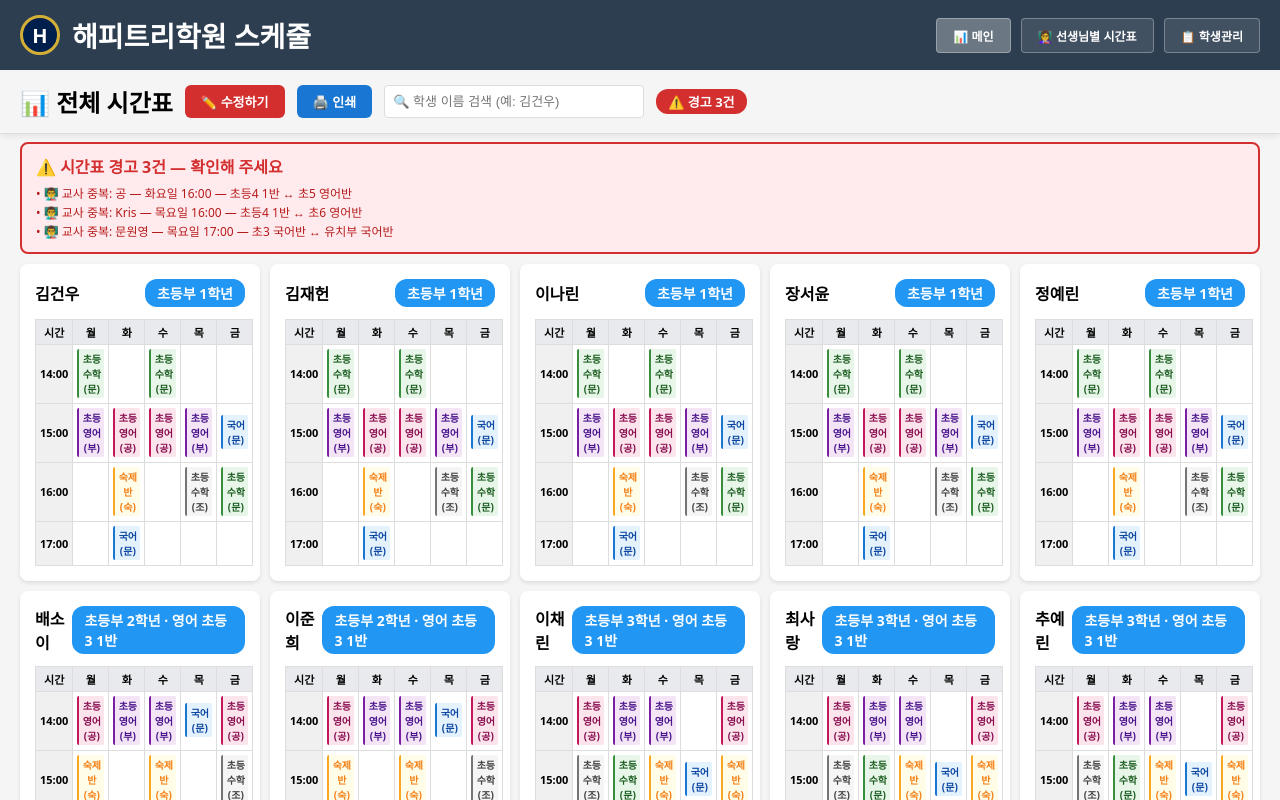
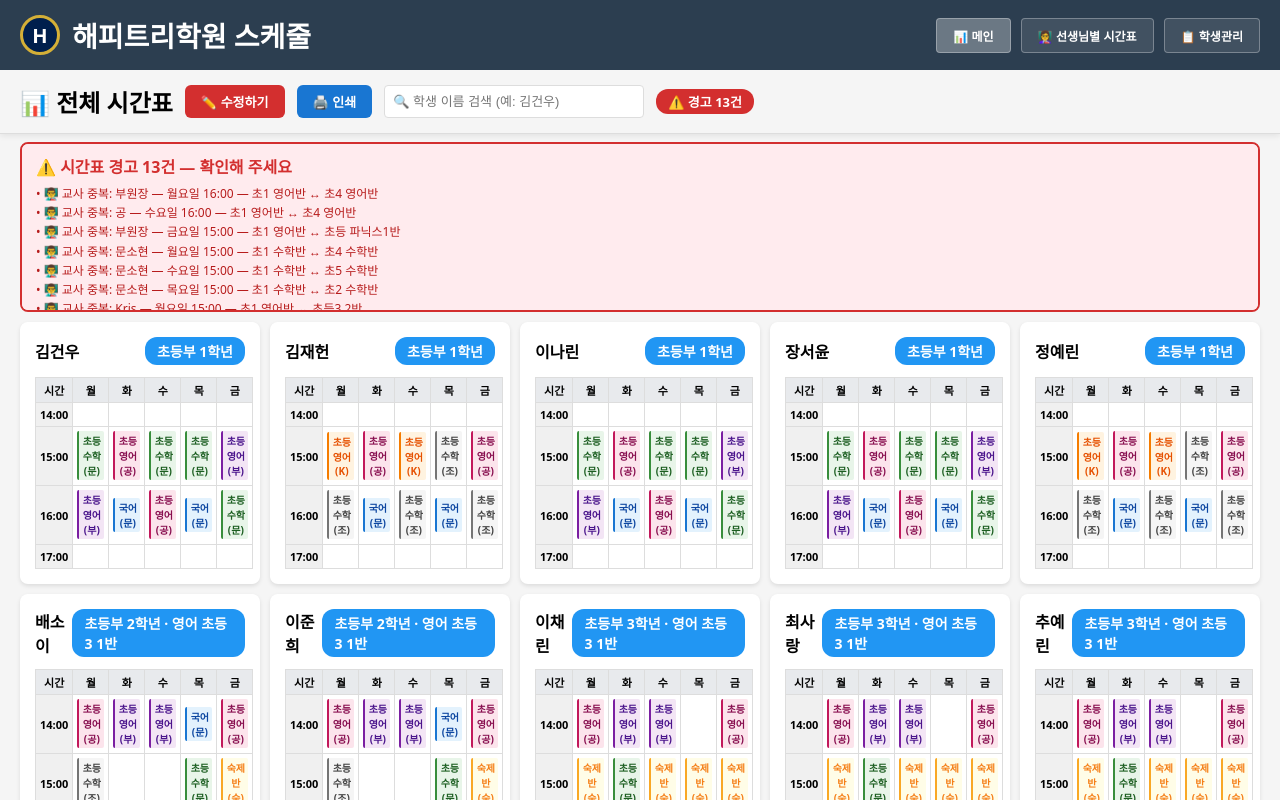
Before and after one commit to choiyoonmi/ht-schedule, a React (Vite) app: page / in a window 1280 px wide. Built offline with nearby package versions, Linux system fonts and the light colour scheme.

Commit message:
Restore existing timetable and split grade 1 math only

```diff
--- a/src/App.tsx
+++ b/src/App.tsx
@@ -214,20 +214,21 @@ function migrateScheduleCorrections(students: Student[]): Student[] {
       { teacherId: 'elem_eng_2', day: '금', hour: 14 },
     ],
     초등수학: [
-      { teacherId: 'elem_math_2', day: '월', hour: 15 },
-      { teacherId: 'elem_math_1', day: '월', hour: 16 },
       { teacherId: 'elem_math_1', day: '화', hour: 15 },
+      { teacherId: 'elem_math_1', day: '화', hour: 16 },
+      { teacherId: 'elem_math_2', day: '수', hour: 17 },
       { teacherId: 'elem_math_1', day: '목', hour: 16 },
       { teacherId: 'elem_math_2', day: '금', hour: 16 },
     ],
     국어: [
+      { teacherId: 'korean_1', day: '화', hour: 17 },
       { teacherId: 'korean_1', day: '수', hour: 16 },
-      { teacherId: 'korean_1', day: '목', hour: 15 },
     ],
     숙제반: [
-      { teacherId: '', day: '화', hour: 16 },
+      { teacherId: '', day: '월', hour: 15 },
+      { teacherId: '', day: '월', hour: 16 },
       { teacherId: '', day: '수', hour: 15 },
-      { teacherId: '', day: '목', hour: 17 },
+      { teacherId: '', day: '목', hour: 15 },
       { teacherId: '', day: '금', hour: 15 },
     ],
   });
@@ -243,24 +244,15 @@ function migrateScheduleCorrections(students: Student[]): Student[] {
   const grade3EnglishSchedules: Record<string, TeacherSelection[]> = {
     '초등3 2반': fiveDayEnglish(['elem_eng_1', 'elem_eng_3', 'elem_eng_1', 'elem_eng_2', 'elem_eng_2'], 15),
     '초등 파닉스1반': fiveDayEnglish(['elem_eng_2', 'elem_eng_1', 'elem_eng_3', 'elem_eng_1', 'elem_eng_3'], 15),
-    // 반 이름이 같으면 학년과 무관하게 같은 영어반이다.
-    // 초등4 1·2반은 실제 초4 동일반 시간에 합반하고, 3학년 하원 시간 안에 둔다.
     '초등4 1반': [
-      ...fiveDayEnglish(['elem_eng_1', 'elem_eng_2', 'elem_eng_1', 'elem_eng_2', 'elem_eng_1'], 16).slice(0, 3),
-      { teacherId: 'elem_eng_1', day: '목', hour: 16 },
+      ...fiveDayEnglish(['elem_eng_2', 'elem_eng_3', 'elem_eng_3', 'elem_eng_2', 'elem_eng_1'], 17).slice(0, 4),
       { teacherId: 'elem_eng_1', day: '금', hour: 16 },
     ],
-    '초등4 2반': [
-      { teacherId: 'elem_eng_3', day: '월', hour: 14 },
-      { teacherId: 'elem_eng_2', day: '화', hour: 14 },
-      { teacherId: 'elem_eng_2', day: '수', hour: 14 },
-      { teacherId: 'elem_eng_3', day: '목', hour: 17 },
-      { teacherId: 'elem_eng_1', day: '금', hour: 15 },
-    ],
+    '초등4 2반': fiveDayEnglish(['elem_eng_3', 'elem_eng_1', 'elem_eng_1', 'elem_eng_3', 'elem_eng_3'], 17),
     '초등 파닉스2반': [
-      { teacherId: 'elem_eng_1', day: '월', hour: 14 },
+      { teacherId: 'elem_eng_1', day: '월', hour: 16 },
       { teacherId: 'elem_eng_1', day: '화', hour: 14 },
-      { teacherId: 'elem_eng_1', day: '수', hour: 14 },
+      { teacherId: 'elem_eng_2', day: '수', hour: 17 },
       { teacherId: 'elem_eng_1', day: '목', hour: 17 },
       { teacherId: 'elem_eng_1', day: '금', hour: 14 },
     ],
@@ -297,87 +289,48 @@ function migrateScheduleCorrections(students: Student[]): Student[] {
         };
       }
       const englishSchedule = grade3EnglishSchedules[englishClass];
-      const isEnglish4Class = englishClass === '초등4 1반' || englishClass === '초등4 2반';
-      const isEnglish42 = englishClass === '초등4 2반';
-      const isPhonics2 = englishClass === '초등 파닉스2반';
-      const math: TeacherSelection[] = isEnglish42
-        ? [
-            { teacherId: 'elem_math_2', day: '월', hour: 15 },
-            { teacherId: 'elem_math_2', day: '화', hour: 15 },
-            { teacherId: 'elem_math_1', day: '수', hour: 16 },
-            { teacherId: 'elem_math_1', day: '목', hour: 15 },
-            { teacherId: 'elem_math_2', day: '금', hour: 14 },
-          ]
-        : isEnglish4Class
-        ? [
-            { teacherId: 'elem_math_2', day: '월', hour: 14 },
-            { teacherId: 'elem_math_2', day: '화', hour: 15 },
-            { teacherId: 'elem_math_2', day: '수', hour: 14 },
-            { teacherId: 'elem_math_1', day: '목', hour: 15 },
-            { teacherId: 'elem_math_2', day: '금', hour: 14 },
-          ]
-        : isPhonics2
-        ? [
-            { teacherId: 'elem_math_2', day: '월', hour: 15 },
-            { teacherId: 'elem_math_2', day: '화', hour: 15 },
-            { teacherId: 'elem_math_1', day: '수', hour: 16 },
-            { teacherId: 'elem_math_1', day: '목', hour: 15 },
-            { teacherId: 'elem_math_2', day: '금', hour: 16 },
-          ]
-        : [
-            { teacherId: 'elem_math_2', day: '월', hour: 14 },
-            { teacherId: 'elem_math_2', day: '화', hour: 16 },
-            { teacherId: 'elem_math_2', day: '수', hour: 14 },
-            { teacherId: 'elem_math_1', day: '목', hour: 16 },
-            { teacherId: 'elem_math_2', day: '금', hour: 14 },
-          ];
-      const korean: TeacherSelection[] = isEnglish42
-        ? [
-            { teacherId: 'korean_1', day: '화', hour: 16 },
-            { teacherId: 'korean_1', day: '목', hour: 16 },
-          ]
-        : isEnglish4Class
-        ? [
-            { teacherId: 'korean_1', day: '화', hour: 14 },
-            { teacherId: 'korean_1', day: '목', hour: 17 },
-          ]
-        : isPhonics2
-        ? [
-            { teacherId: 'korean_1', day: '화', hour: 16 },
-            { teacherId: 'korean_1', day: '목', hour: 16 },
-          ]
-        : [
-            { teacherId: 'korean_1', day: '화', hour: 14 },
-            { teacherId: 'korean_1', day: '수', hour: 16 },
-          ];
-      const homework: TeacherSelection[] = isEnglish42
-        ? [
-            { teacherId: '', day: '월', hour: 16 },
-            { teacherId: '', day: '수', hour: 15 },
-            { teacherId: '', day: '금', hour: 16 },
-          ]
-        : isEnglish4Class
-        ? [
-            { teacherId: '', day: '월', hour: 15 },
-            { teacherId: '', day: '수', hour: 15 },
-            { teacherId: '', day: '금', hour: 15 },
-          ]
-        : isPhonics2
-        ? [
-            { teacherId: '', day: '월', hour: 16 },
-            { teacherId: '', day: '수', hour: 15 },
-            { teacherId: '', day: '금', hour: 15 },
-          ]
-        : [
-            { teacherId: '', day: '월', hour: 16 },
-            { teacherId: '', day: '목', hour: 17 },
-            { teacherId: '', day: '금', hour: 16 },
-          ];
+      let homework = student.selectedTeachers['숙제반'] || [];
+      let korean = student.selectedTeachers['국어'] || [];
+      if (englishClass === '초등4 1반' || englishClass === '초등4 2반') {
+        const extraHomework = DAYS.map(day => ({ teacherId: '', day, hour: 15 } as TeacherSelection));
+        if (englishClass === '초등4 2반') {
+          for (const day of DAYS) {
+            const hasClassAt16 = Object.entries(student.selectedTeachers)
+              .filter(([subject]) => subject !== '초등영어' && subject !== '숙제반')
+              .some(([, selections]) => selections.some(item => item.day === day && item.hour === 16));
+            if (!hasClassAt16) extraHomework.push({ teacherId: '', day, hour: 16 });
+          }
+        }
+        homework = [...homework.filter(item => !(item.day === '금' && item.hour === 16)), ...extraHomework]
+          .filter((item, index, all) => all.findIndex(other => other.day === item.day && other.hour === item.hour) === index);
+      }
+      if (englishClass === '초등 파닉스2반') {
+        korean = korean.map(item => item.day === '화' && item.hour === 14 ? { ...item, hour: 17 } : item);
+        const extraHomework: TeacherSelection[] = [
+          { teacherId: '', day: '월', hour: 15 },
+          { teacherId: '', day: '화', hour: 15 },
+          { teacherId: '', day: '수', hour: 15 },
+          { teacherId: '', day: '금', hour: 15 },
+        ];
+        const math = (student.selectedTeachers['초등수학'] || []).map(item =>
+          item.day === '금' && (item.hour === 14 || item.hour === 17) ? { ...item, hour: 16 } : item
+        );
+        homework = [...homework.filter(item => !((item.day === '금' || item.day === '월') && item.hour === 16)), ...extraHomework]
+          .filter((item, index, all) => all.findIndex(other => other.day === item.day && other.hour === item.hour) === index);
+        student = { ...student, selectedTeachers: { ...student.selectedTeachers, 초등수학: math } };
+      }
+      const adjustedMath = (student.selectedTeachers['초등수학'] || []).map(item =>
+        item.day === '월' && item.hour === 14 && item.teacherId === 'elem_math_1'
+          ? { ...item, teacherId: 'elem_math_2' }
+          : item
+      );
+      const occupiedSlots = new Set([...adjustedMath, ...korean, ...(englishSchedule || [])].map(item => `${item.day}|${item.hour}`));
+      homework = homework.filter(item => !occupiedSlots.has(`${item.day}|${item.hour}`));
       return {
         ...student,
         englishClass,
         selectedTeachers: englishSchedule
-          ? { ...student.selectedTeachers, 초등수학: math, 초등영어: englishSchedule, 국어: korean, 숙제반: homework }
+          ? { ...student.selectedTeachers, 초등수학: adjustedMath, 초등영어: englishSchedule, 국어: korean, 숙제반: homework }
           : student.selectedTeachers,
       };
     }
@@ -386,15 +339,14 @@ function migrateScheduleCorrections(students: Student[]): Student[] {
       const homework = (student.selectedTeachers['숙제반'] || []).filter(selection =>
         !((selection.day === '월' || selection.day === '금') && selection.hour === 16)
       );
+      const hasFridayHomework15 = homework.some(selection => selection.day === '금' && selection.hour === 15);
       const korean: TeacherSelection[] = [
         { teacherId: 'korean_1', day: '목', hour: 14 },
         { teacherId: 'korean_1', day: '금', hour: 16 },
       ];
       const completedHomework = [
-        ...homework.filter(selection => !(selection.day === '금' && selection.hour === 15)),
-        { teacherId: '', day: '월' as DayOfWeek, hour: 15 },
-        { teacherId: '', day: '수' as DayOfWeek, hour: 15 },
-        { teacherId: '', day: '수' as DayOfWeek, hour: 16 },
+        ...homework,
+        ...(hasFridayHomework15 ? [] : [{ teacherId: '', day: '금' as DayOfWeek, hour: 15 }]),
       ];
       return {
         ...student,
@@ -406,12 +358,14 @@ function migrateScheduleCorrections(students: Student[]): Student[] {
               ? { ...selection, day: '금', hour: 14, teacherId: 'elem_eng_2' }
               : selection
           ),
-          초등수학: [
-            { teacherId: 'elem_math_2', day: '월', hour: 16 },
-            { teacherId: 'elem_math_2', day: '수', hour: 17 },
-            { teacherId: 'elem_math_2', day: '금', hour: 15 },
-            { teacherId: 'elem_math_1', day: '금', hour: 17 },
-          ],
+          초등수학: (student.selectedTeachers['초등수학'] || []).map(selection =>
+            selection.day === '금' && (selection.hour === 15 || selection.hour === 16)
+              ? { ...selection, day: '월', hour: 16, teacherId: 'elem_math_2' }
+              : selection.teacherId === 'elem_math_1' &&
+                ((selection.day === '수' && selection.hour === 15) || (selection.day === '화' && selection.hour === 16))
+              ? { ...selection, day: '금', hour: 17 }
+              : selection
+          ),
           국어: korean,
           숙제반: completedHomework,
         },
@@ -419,26 +373,44 @@ function migrateScheduleCorrections(students: Student[]): Student[] {
     }
 
     if (student.grade === 1) {
+      const isClassOne = ['김재헌', '정예린'].includes(student.name);
       return {
         ...student,
         selectedTeachers: {
           ...student.selectedTeachers,
-          초등수학: (student.selectedTeachers['초등수학'] || []).map(selection =>
-            selection.day === '월' && selection.hour === 16 && selection.teacherId === 'elem_math_2'
-              ? { ...selection, hour: 14, teacherId: 'elem_math_1' }
-              : selection.day === '수' && selection.hour === 16
-              ? { ...selection, hour: 14 }
-              : selection
-          ),
-          국어: (student.selectedTeachers['국어'] || []).map(selection =>
-            selection.day === '화' && selection.hour === 16
-              ? { ...selection, hour: 17 }
-              : selection
-          ),
-          숙제반: [
-            ...(student.selectedTeachers['숙제반'] || []),
-            { teacherId: '', day: '화', hour: 16 },
+          // 첨부된 기존표의 영어·국어 시간은 그대로 복원한다.
+          초등영어: isClassOne
+            ? [
+                { teacherId: 'elem_eng_1', day: '월', hour: 15 },
+                { teacherId: 'elem_eng_2', day: '화', hour: 15 },
+                { teacherId: 'elem_eng_1', day: '수', hour: 15 },
+                { teacherId: 'elem_eng_2', day: '금', hour: 15 },
+              ]
+            : [
+                { teacherId: 'elem_eng_3', day: '월', hour: 16 },
+                { teacherId: 'elem_eng_2', day: '화', hour: 15 },
+                { teacherId: 'elem_eng_2', day: '수', hour: 16 },
+                { teacherId: 'elem_eng_3', day: '금', hour: 15 },
+              ],
+          국어: [
+            { teacherId: 'korean_1', day: '화', hour: 16 },
+            { teacherId: 'korean_1', day: '목', hour: 16 },
           ],
+          // 영어·국어의 빈 칸에만 수학을 넣고 두 반을 분리한다.
+          초등수학: isClassOne
+            ? [
+                { teacherId: 'elem_math_2', day: '월', hour: 16 },
+                { teacherId: 'elem_math_2', day: '수', hour: 16 },
+                { teacherId: 'elem_math_2', day: '목', hour: 15 },
+                { teacherId: 'elem_math_2', day: '금', hour: 16 },
+              ]
+            : [
+                { teacherId: 'elem_math_1', day: '월', hour: 15 },
+                { teacherId: 'elem_math_1', day: '수', hour: 15 },
+                { teacherId: 'elem_math_1', day: '목', hour: 15 },
+                { teacherId: 'elem_math_1', day: '금', hour: 16 },
+              ],
+          숙제반: [],
         },
       };
     }
@@ -476,19 +448,16 @@ function migrateScheduleCorrections(students: Student[]): Student[] {
     }
 
     if (student.name === '김주원(5)') {
+      const englishReference = students.find(item => item.name === '위지유');
       const grade5Reference = students.find(item => item.name === '김의진');
       return {
         ...student,
-        englishClass: '초등4 1반',
+        englishClass: undefined,
         selectedTeachers: {
           ...student.selectedTeachers,
-          초등영어: grade3EnglishSchedules['초등4 1반'].map(item => ({ ...item })),
-          초등수학: (grade5Reference?.selectedTeachers['초등수학'] || []).map(item =>
-            item.day === '화' && item.hour === 17 ? { ...item, hour: 14 } : { ...item }
-          ),
-          국어: (grade5Reference?.selectedTeachers['국어'] || []).map(item =>
-            item.day === '목' && item.hour === 15 ? { ...item, day: '금', hour: 14 } : { ...item }
-          ),
+          초등영어: (englishReference?.selectedTeachers['초등영어'] || []).map(item => ({ ...item })),
+          초등수학: (grade5Reference?.selectedTeachers['초등수학'] || []).map(item => ({ ...item })),
+          국어: (grade5Reference?.selectedTeachers['국어'] || []).map(item => ({ ...item })),
         },
       };
     }
@@ -498,34 +467,11 @@ function migrateScheduleCorrections(students: Student[]): Student[] {
       ...student,
       selectedTeachers: {
         ...student.selectedTeachers,
-        숙제반: [
-          ...(student.selectedTeachers['숙제반'] || []),
-          ...(student.selectedTeachers['초등영어'] || []).some(selection => selection.day === '화' && selection.hour === 16)
-            ? [{ teacherId: '', day: '화' as DayOfWeek, hour: 16 }]
-            : [],
-          ...(student.name === '양예준'
-            ? [
-                { teacherId: '', day: '금' as DayOfWeek, hour: 15 },
-                { teacherId: '', day: '금' as DayOfWeek, hour: 16 },
-              ]
-            : []),
-        ],
-        초등영어: (student.selectedTeachers['초등영어'] || []).map(selection =>
-          selection.day === '화' && selection.hour === 16 ? { ...selection, hour: 17, teacherId: 'elem_eng_1' } : selection
-        ),
         초등수학: (student.selectedTeachers['초등수학'] || []).map(selection =>
-          selection.day === '수' && selection.hour === 14
-            ? { ...selection, hour: 15 }
-            : selection.day === '화' && selection.hour === 17
-            ? { ...selection, hour: 14 }
-            : selection
+          selection.day === '수' && selection.hour === 14 ? { ...selection, hour: 15 } : selection
         ),
         국어: (student.selectedTeachers['국어'] || []).map(selection =>
-          selection.day === '수' && selection.hour === 15
-            ? { ...selection, hour: 14 }
-            : selection.day === '목' && selection.hour === 15
-            ? { ...selection, day: '금', hour: 14 }
-            : selection
+          selection.day === '수' && selection.hour === 15 ? { ...selection, hour: 14 } : selection
         ),
       },
     };
@@ -533,7 +479,7 @@ function migrateScheduleCorrections(students: Student[]): Student[] {
 }
 
 // 시드 명단 버전. 이 값을 바꿔서 배포하면 모든 브라우저가 새 명단으로 자동 갱신됨.
-const SEED_VERSION = '2026-08-2학기-블록v9';
+const SEED_VERSION = '2026-08-2학기-블록v11-math-only';
 
 function App() {
   const [currentView, setCurrentView] = useState<'dashboard' | 'teachers' | 'students'>('dashboard');
```
